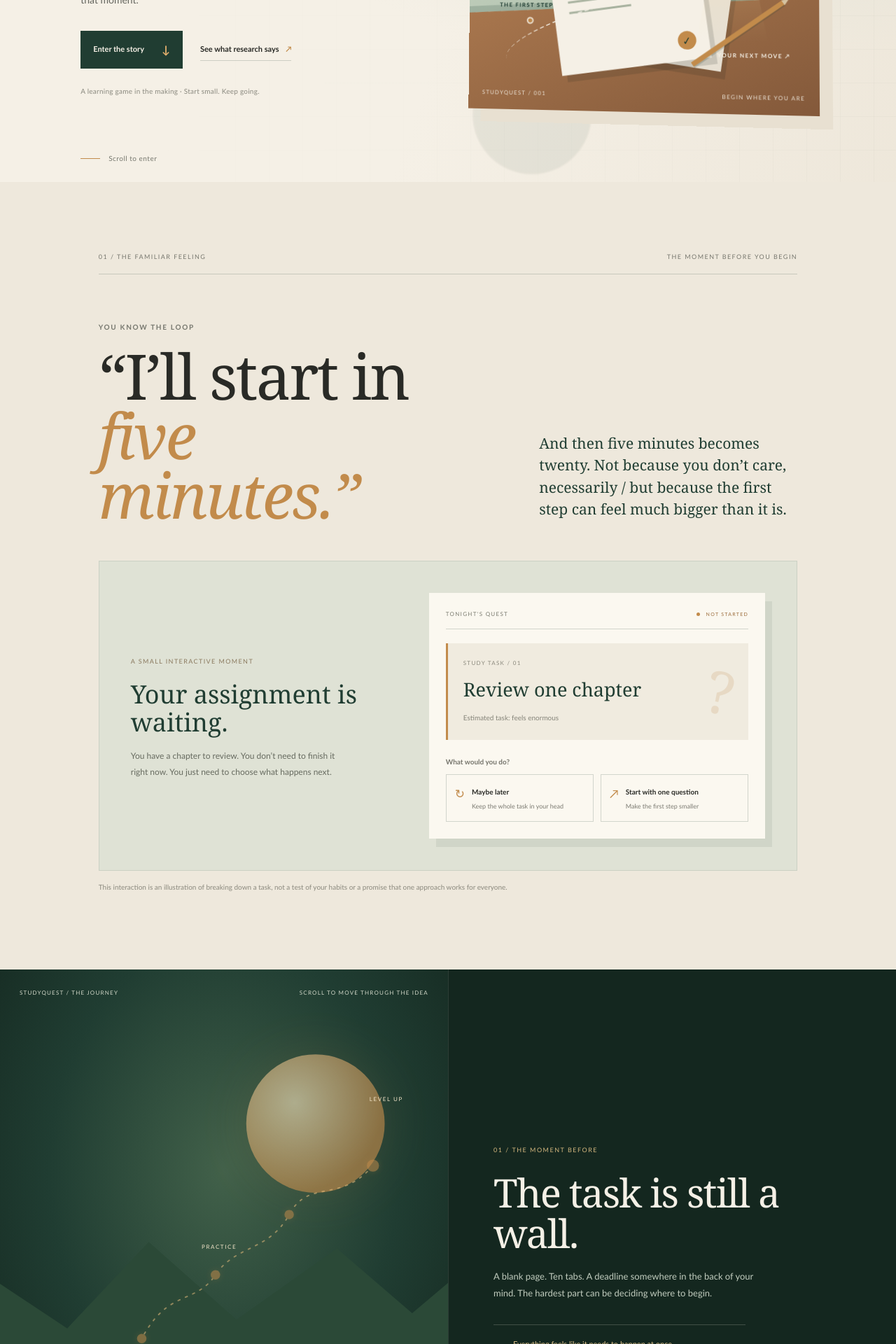
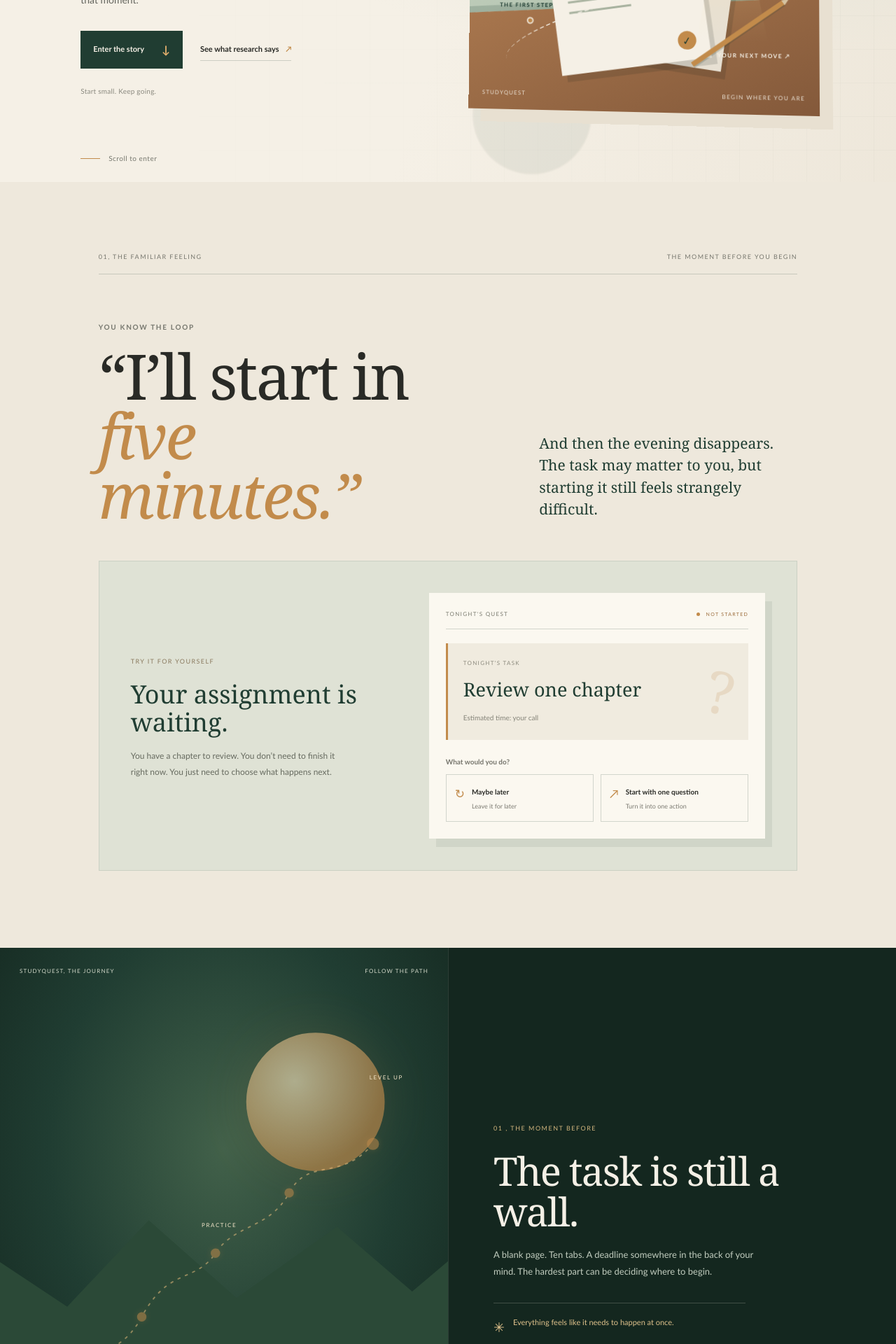
Before and after one commit to JithendraGit/studyquest, a Next.js app: page / in a window 1280 px wide. Shown: the part 540-2460 px from the top of the page at 70% size. Built offline with nearby package versions, Linux system fonts and the light colour scheme.

Commit message:
Make StudyQuest feel like a real study quest

```diff
--- a/app/page.tsx
+++ b/app/page.tsx
@@ -14,15 +14,15 @@ const chapters = [
     id: 1,
     label: "THE FIRST MOVE",
     title: "Make the first step tiny.",
-    copy: "Not the whole chapter. Not the entire assignment. One question, one idea, one small move that turns “later” into “started.”",
-    note: "A beginning is progress, even before it feels impressive.",
+    copy: "Not the whole chapter. One question. One worked example. One small move that turns “later” into “started.”",
+    note: "You only need to decide what happens next.",
   },
   {
     id: 2,
     label: "THE QUEST TAKES SHAPE",
     title: "Let progress become visible.",
-    copy: "StudyQuest explores how game-inspired progression could make academic practice feel more approachable / without letting the game get in the way of learning.",
-    note: "The concept is being built. The learning still comes first.",
+    copy: "A good game gives you a clear next move. Studying can start that way, too.",
+    note: "The point is progress you can actually use.",
   },
 ];
 
@@ -31,17 +31,10 @@ export default function Home() {
   const [chapter, setChapter] = useState(0);
   const [choice, setChoice] = useState<"later" | "start" | null>(null);
   const [questStarted, setQuestStarted] = useState(false);
-  const [isLoading, setIsLoading] = useState(true);
-
-  useEffect(() => {
-    const introTimer = window.setTimeout(() => setIsLoading(false), 1900);
-    return () => window.clearTimeout(introTimer);
-  }, []);
-
   useEffect(() => {
     const updateProgress = () => {
       const max = document.documentElement.scrollHeight - window.innerHeight;
-      setProgress(max > 0 ? Math.min(100, Math.round((window.scrollY / max) * 100)) : 0);
+      setProgress(max > 0 ? Math.min(100, Math.round((window.scrollY, max) * 100)) : 0);
     };
     const observer = new IntersectionObserver((entries) => {
       entries.forEach((entry) => {
@@ -62,15 +55,7 @@ export default function Home() {
 
   return (
     <main className={`site-shell chapter-${chapter}`}>
-      <div className={"intro-loader " + (isLoading ? "intro-loader-active" : "intro-loader-exit")} aria-hidden={!isLoading}>
-        <div className="loader-mark">s<span>q</span></div>
-        <div className="loader-world" aria-hidden="true"><span className="loader-orbit orbit-a" /><span className="loader-orbit orbit-b" /><span className="loader-core" /><span className="loader-point point-a" /><span className="loader-point point-b" /><span className="loader-point point-c" /></div>
-        <p className="loader-kicker">A SMALL STEP CHANGES THE MAP</p>
-        <h2>Find your <em>starting point.</em></h2>
-        <div className="loader-track"><span /></div>
-        <button className="loader-skip" onClick={() => setIsLoading(false)} tabIndex={isLoading ? 0 : -1}>Enter StudyQuest <span>↗</span></button>
-      </div>
-      <div className="reading-progress" aria-hidden="true"><span style={{ transform: `scaleX(${progress / 100})` }} /></div>
+      <div className="reading-progress" aria-hidden="true"><span style={{ transform: `scaleX(${progress, 100})` }} /></div>
       <header className="site-header">
         <a className="wordmark" href="#top" aria-label="StudyQuest home"><span className="wordmark-mark">s<span>q</span></span><span>studyquest</span></a>
         <nav aria-label="Main navigation"><a href="#friction">The feeling</a><a href="#research">The evidence</a><a href="#quest">The idea</a></nav>
@@ -80,11 +65,11 @@ export default function Home() {
       <section className="hero" id="top">
         <div className="hero-atmosphere" aria-hidden="true"><span className="ambient-orb orb-one" /><span className="ambient-orb orb-two" /><span className="ambient-grid" /></div>
         <div className="hero-copy">
-          <p className="eyebrow"><span className="status-dot" /> An educational game in development</p>
+          <p className="eyebrow"><span className="status-dot" /> A different way to approach studying</p>
           <h1>The hardest level is often <em>getting started.</em></h1>
           <p className="hero-description">That moment when you know you should study, but somehow everything else feels easier. StudyQuest is exploring a different way into that moment.</p>
           <div className="hero-actions"><a className="button button-dark" href="#friction">Enter the story <span>↓</span></a><a className="text-link" href="#research">See what research says <span>↗</span></a></div>
-          <p className="hero-disclaimer">A learning game in the making <span>·</span> Start small. Keep going.</p>
+          <p className="hero-disclaimer">Start small. Keep going.</p>
         </div>
         <div className="hero-visual" aria-label="Illustration of a study desk becoming a game path">
           <div className="hero-scene">
@@ -97,7 +82,7 @@ export default function Home() {
             <div className="scene-pencil" />
             <div className="scene-path"><span /><span /><span /></div>
             <div className="scene-label label-one">THE FIRST STEP</div><div className="scene-label label-two">YOUR NEXT MOVE ↗</div>
-            <div className="scene-caption"><span>STUDYQUEST / 001</span><span>BEGIN WHERE YOU ARE</span></div>
+            <div className="scene-caption"><span>STUDYQUEST</span><span>BEGIN WHERE YOU ARE</span></div>
           </div>
           <div className="scene-stamp"><span>MAKE</span><strong>ONE</strong><span>MOVE</span></div>
         </div>
@@ -105,49 +90,49 @@ export default function Home() {
       </section>
 
       <section className="friction-section" id="friction">
-        <div className="section-label reveal"><span>01 / THE FAMILIAR FEELING</span><span>THE MOMENT BEFORE YOU BEGIN</span></div>
-        <div className="friction-intro reveal"><p className="eyebrow">YOU KNOW THE LOOP</p><h2>“I’ll start in<br /><em>five minutes.”</em></h2><p>And then five minutes becomes twenty. Not because you don’t care, necessarily / but because the first step can feel much bigger than it is.</p></div>
+        <div className="section-label reveal"><span>01, THE FAMILIAR FEELING</span><span>THE MOMENT BEFORE YOU BEGIN</span></div>
+        <div className="friction-intro reveal"><p className="eyebrow">YOU KNOW THE LOOP</p><h2>“I’ll start in<br /><em>five minutes.”</em></h2><p>And then the evening disappears. The task may matter to you, but starting it still feels strangely difficult.</p></div>
         <div className="choice-stage reveal">
-          <div className="choice-copy"><span className="stage-number">A SMALL INTERACTIVE MOMENT</span><h3>Your assignment is waiting.</h3><p>You have a chapter to review. You don’t need to finish it right now. You just need to choose what happens next.</p></div>
+          <div className="choice-copy"><span className="stage-number">TRY IT FOR YOURSELF</span><h3>Your assignment is waiting.</h3><p>You have a chapter to review. You don’t need to finish it right now. You just need to choose what happens next.</p></div>
           <div className="choice-card">
             <div className="choice-card-top"><span>TONIGHT'S QUEST</span><span className="quest-status"><i /> NOT STARTED</span></div>
-            <div className="quest-paper"><span className="paper-overline">STUDY TASK / 01</span><strong>Review one chapter</strong><span className="quest-detail">Estimated task: feels enormous</span><div className="task-scribble" aria-hidden="true">?</div></div>
+            <div className="quest-paper"><span className="paper-overline">TONIGHT’S TASK</span><strong>Review one chapter</strong><span className="quest-detail">Estimated time: your call</span><div className="task-scribble" aria-hidden="true">?</div></div>
             <p className="choice-question">What would you do?</p>
-            <div className="choice-actions"><button className={choice === "later" ? "choice-button selected" : "choice-button"} onClick={() => { setChoice("later"); setQuestStarted(false); }}><span>↻</span><span><b>Maybe later</b><small>Keep the whole task in your head</small></span></button><button className={choice === "start" ? "choice-button selected" : "choice-button"} onClick={() => { setChoice("start"); setQuestStarted(true); }}><span>↗</span><span><b>Start with one question</b><small>Make the first step smaller</small></span></button></div>
-            {choice && <div className={`choice-feedback ${choice}`} aria-live="polite">{choice === "later" ? <><strong>The task is still waiting.</strong><span>That happens. You can change the plan at any time / try shrinking the first step instead of judging yourself.</span></> : <><strong>{questStarted ? "Quest started: one question." : "Ready when you are."}</strong><span>You haven't finished the chapter. You've done something more useful for this moment: you've made a beginning.</span><span className="mini-progress"><i /></span></>}</div>}
+            <div className="choice-actions"><button className={choice === "later" ? "choice-button selected" : "choice-button"} onClick={() => { setChoice("later"); setQuestStarted(false); }}><span>↻</span><span><b>Maybe later</b><small>Leave it for later</small></span></button><button className={choice === "start" ? "choice-button selected" : "choice-button"} onClick={() => { setChoice("start"); setQuestStarted(true); }}><span>↗</span><span><b>Start with one question</b><small>Turn it into one action</small></span></button></div>
+            {choice && <div className={`choice-feedback ${choice}`} aria-live="polite">{choice === "later" ? <><strong>The task is still waiting.</strong><span>No guilt. Try making the task smaller: open your notes, find one question, or work for just five minutes.</span></> : <><strong>{questStarted ? "Quest started: one question." : "Ready when you are."}</strong><span>You do not need to finish everything right now. Pick one question and give it five focused minutes.</span><span className="mini-progress"><i /></span></>}</div>}
           </div>
         </div>
-        <p className="small-note reveal">This interaction is an illustration of breaking down a task, not a test of your habits or a promise that one approach works for everyone.</p>
+
       </section>
 
       <section className="scroll-story" aria-label="The StudyQuest concept">
         <div className="story-sticky">
           <div className="story-backdrop" aria-hidden="true"><div className="story-moon" /><div className="story-horizon" /><div className="story-terrain terrain-back" /><div className="story-terrain terrain-front" /><svg viewBox="0 0 600 480" className="story-route" role="presentation"><path d="M60 405 C90 340 150 375 190 300 S270 250 300 205 S380 170 410 115 S485 100 535 42" fill="none" stroke="currentColor" strokeWidth="2" strokeDasharray="3 9" strokeLinecap="round" /><circle cx="60" cy="405" r="7" /><circle cx="190" cy="300" r="7" /><circle cx="300" cy="205" r="7" /><circle cx="410" cy="115" r="7" /><circle cx="535" cy="42" r="9" /></svg><div className="story-landmark landmark-one">BEGIN</div><div className="story-landmark landmark-two">PRACTICE</div><div className="story-landmark landmark-three">LEVEL UP</div></div>
-          <div className="story-overlay"><span>STUDYQUEST / THE JOURNEY</span><span>SCROLL TO MOVE THROUGH THE IDEA</span></div>
+          <div className="story-overlay"><span>STUDYQUEST, THE JOURNEY</span><span>FOLLOW THE PATH</span></div>
         </div>
         <div className="story-chapters">
-          {chapters.map((item) => <article className="story-chapter" data-chapter={item.id} key={item.id}><span className="chapter-index">0{item.id + 1}  /  {item.label}</span><h2>{item.title}</h2><p>{item.copy}</p><div className="chapter-note"><span>✳</span>{item.note}</div></article>)}
+          {chapters.map((item) => <article className="story-chapter" data-chapter={item.id} key={item.id}><span className="chapter-index">0{item.id + 1} ,  {item.label}</span><h2>{item.title}</h2><p>{item.copy}</p><div className="chapter-note"><span>✳</span>{item.note}</div></article>)}
         </div>
       </section>
 
       <section className="research-section" id="research">
-        <div className="section-label reveal"><span>02 / THE EVIDENCE</span><span>THE RESEARCH, NOT THE HYPE</span></div>
-        <div className="research-intro reveal"><p className="eyebrow">CAN GAME DESIGN SUPPORT LEARNING?</p><h2>There’s a reason to explore it.<br /><em>Not a guarantee.</em></h2><p>Research on gamified learning has found positive overall effects in some settings. That is a reason to investigate thoughtful design / not a promise that every educational game works.</p></div>
+        <div className="section-label reveal"><span>02, THE EVIDENCE</span><span>THE RESEARCH, NOT THE HYPE</span></div>
+        <div className="research-intro reveal"><p className="eyebrow">CAN GAME DESIGN SUPPORT LEARNING?</p><h2>There’s a reason to explore it.<br /><em>Not a guarantee.</em></h2><p>A meta-analysis found a positive average effect on academic performance. The useful question is how game elements are designed, and whether they support learning instead of competing with it.</p></div>
         <div className="research-panel reveal">
           <div className="research-number"><span className="number-label">A 2024 META-ANALYSIS</span><strong>22</strong><span className="number-caption">experimental studies reviewed</span></div>
-          <div className="research-detail"><div className="evidence-stamp"><span>OVERALL FINDING</span><strong>Positive effect</strong><i>Across the studies reviewed</i></div><p>A 2024 meta-analysis by Zeng and colleagues combined 22 experimental studies and reported a positive overall effect of gamification on academic performance. The studies varied, and this does not prove that every game / or StudyQuest specifically / will improve learning.</p><a className="source-link" href="https://doi.org/10.1111/bjet.13471" target="_blank" rel="noreferrer">Read the published research <span>↗</span></a></div>
+          <div className="research-detail"><div className="evidence-stamp"><span>OVERALL FINDING</span><strong>Positive effect</strong><i>Across the studies reviewed</i></div><p>A 2024 meta-analysis by Zeng and colleagues combined 22 experimental studies involving 3,144 participants. It reported a positive overall effect on academic performance (Hedges’ g = 0.782). Results varied across studies, so this is evidence worth exploring, not proof that every game will help every learner.</p><a className="source-link" href="https://doi.org/10.1111/bjet.13471" target="_blank" rel="noreferrer">Read the published research <span>↗</span></a></div>
         </div>
-        <div className="research-bottom reveal"><span className="research-star">✳</span><p><strong>Our principle:</strong> the game should make learning easier to approach / not become another distraction from learning.</p></div>
+        <div className="research-bottom reveal"><span className="research-star">✳</span><p><strong>Our principle:</strong> the game should make learning easier to approach, not become another distraction from learning.</p></div>
       </section>
 
       <section className="quest-section" id="quest">
-        <div className="section-label reveal"><span>03 / THE IDEA TAKING SHAPE</span><span>LEARNING AS PROGRESSION</span></div>
-        <div className="quest-heading reveal"><div><p className="eyebrow">A GAME ABOUT MOVING FORWARD</p><h2>One step is still<br /><em>forward.</em></h2></div><p>StudyQuest is being developed around the idea that academic practice could feel more like a journey: clear next steps, a sense of direction, and progress that is easier to see.</p></div>
-        <div className="quest-map reveal"><div className="map-header"><span>YOUR LEARNING PATH</span><span>CONCEPT ART / NOT LIVE GAMEPLAY</span></div><div className="map-canvas"><div className="map-line" /><div className="map-node node-start"><span>01</span><b>BEGIN</b><small>Choose one task</small></div><div className="map-node node-middle"><span>02</span><b>PRACTICE</b><small>Build understanding</small></div><div className="map-node node-end"><span>03</span><b>ADVANCE</b><small>Take the next step</small></div><div className="map-annotation">YOU DON'T NEED TO SEE THE WHOLE PATH TO BEGIN.</div></div><div className="map-footer"><span>DESIGNED AROUND SMALLER STEPS</span><span>STUDYQUEST · IN DEVELOPMENT</span></div></div>
-        <div className="principle-row reveal"><span className="principle-symbol">↗</span><div><h3>Keep the learning at the center.</h3><p>Points, levels, and visual progress only matter if they support understanding. The goal is not to make studying look like a game; it is to explore whether game design can make it easier to begin and continue.</p></div></div>
+        <div className="section-label reveal"><span>03, THE IDEA</span><span>LEARNING AS PROGRESSION</span></div>
+        <div className="quest-heading reveal"><div><p className="eyebrow">A CLEARER WAY TO BEGIN</p><h2>One step is still<br /><em>forward.</em></h2></div><p>Turn a vague “I need to study” into one concrete action. Then give yourself a chance to do it.</p></div>
+        <div className="quest-map reveal"><div className="map-header"><span>YOUR LEARNING PATH</span><span>YOUR NEXT THREE MOVES</span></div><div className="map-canvas"><div className="map-line" /><div className="map-node node-start"><span>01</span><b>BEGIN</b><small>Choose one task</small></div><div className="map-node node-middle"><span>02</span><b>PRACTICE</b><small>Build understanding</small></div><div className="map-node node-end"><span>03</span><b>ADVANCE</b><small>Take the next step</small></div><div className="map-annotation">YOU DON'T NEED TO SEE THE WHOLE PATH TO BEGIN.</div></div><div className="map-footer"><span>DESIGNED AROUND SMALLER STEPS</span><span>ONE STEP AT A TIME</span></div></div>
+        <div className="principle-row reveal"><span className="principle-symbol">↗</span><div><h3>Keep the learning at the center.</h3><p>Points, levels, and progress only matter if they help you learn. A game should reward the work, not replace it.</p></div></div>
       </section>
 
-      <section className="project-section" id="project"><div className="project-orbit" aria-hidden="true"><span /><span /><span /></div><div className="project-content reveal"><p className="eyebrow">A WORK IN PROGRESS, WITH A PURPOSE</p><h2>Less stuck at the start.<br /><em>More room to learn.</em></h2><p>StudyQuest is a student-led project for the Congressional App Challenge. We’re exploring how game-inspired progression might make academic practice feel more approachable. The experience is still being built, and we’ll let the work / not big promises / show what it can become.</p><a className="button button-light" href="#top">Return to the beginning <span>↑</span></a></div><footer className="site-footer"><a className="wordmark wordmark-light" href="#top"><span className="wordmark-mark">s<span>q</span></span><span>studyquest</span></a><span>Student-built · In development</span><a href="https://www.congressionalappchallenge.us/" target="_blank" rel="noreferrer">Congressional App Challenge ↗</a><span>© 2026 StudyQuest</span></footer></section>
+      <section className="project-section" id="project"><div className="project-orbit" aria-hidden="true"><span /><span /><span /></div><div className="project-content reveal"><p className="eyebrow">WHY THIS MATTERS</p><h2>Less stuck at the start.<br /><em>More room to learn.</em></h2><p>Studying can feel difficult before the learning even begins. StudyQuest asks a simple question: what if the next useful step felt easier to see, and easier to take?</p><a className="button button-light" href="#top">Return to the beginning <span>↑</span></a></div><footer className="site-footer"><a className="wordmark wordmark-light" href="#top"><span className="wordmark-mark">s<span>q</span></span><span>studyquest</span></a><span>Make a start. Find your rhythm.</span><a href="https://www.congressionalappchallenge.us/" target="_blank" rel="noreferrer">Congressional App Challenge ↗</a><span>© 2026 StudyQuest</span></footer></section>
     </main>
   );
 }
```
